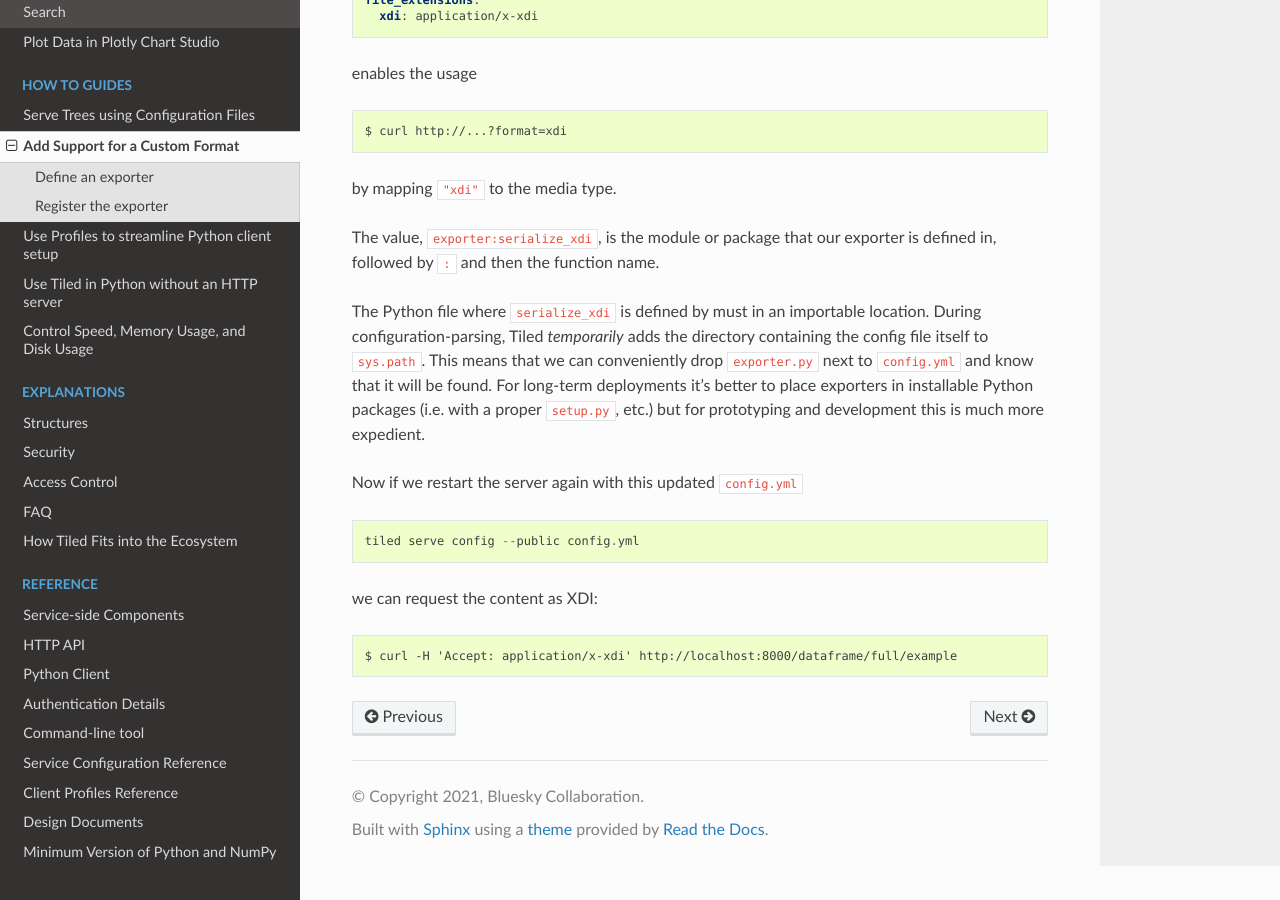
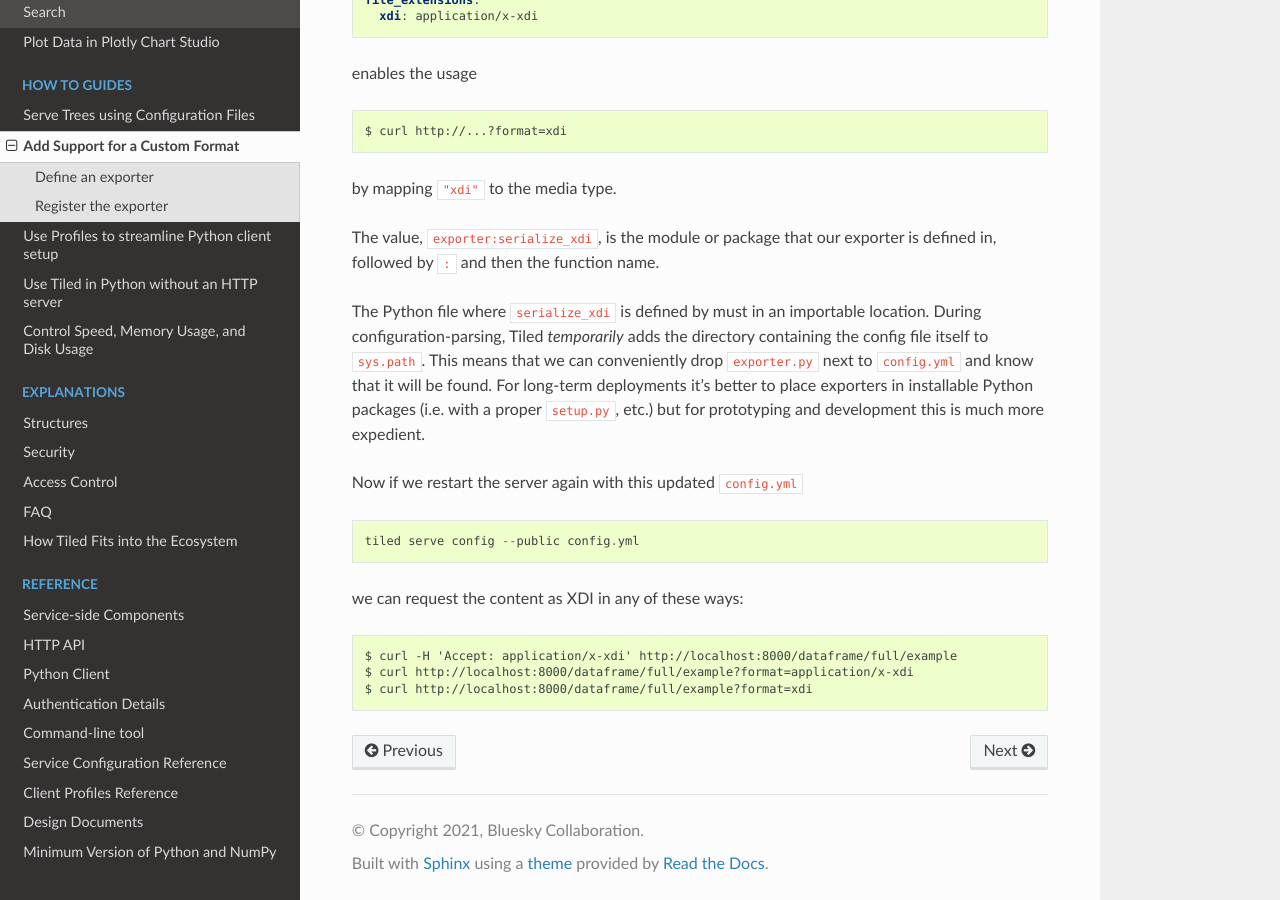
Before and after one commit to bluesky/tiled, a Sphinx documentation site: the page built from docs/source/how-to/custom-formats.md, in a window 1280 px wide and 900 px high, scrolled down 2699 px. Built offline with Sphinx 7.4.7 and the Read the Docs theme 2.0.0, drawn with Linux system fonts in a browser that asks for light colours; pages that are not in the unit, such as notebooks, are missing from menus.

Commit message:
Show all ways of requesting XDI.

````diff
--- a/docs/source/how-to/custom-formats.md
+++ b/docs/source/how-to/custom-formats.md
@@ -164,8 +164,10 @@ Now if we restart the server again with this updated `config.yml`
 tiled serve config --public config.yml
 ```
 
-we can request the content as XDI:
+we can request the content as XDI in any of these ways:
 
 ```
 $ curl -H 'Accept: application/x-xdi' http://localhost:8000/dataframe/full/example
+$ curl http://localhost:8000/dataframe/full/example?format=application/x-xdi
+$ curl http://localhost:8000/dataframe/full/example?format=xdi
 ```
````
